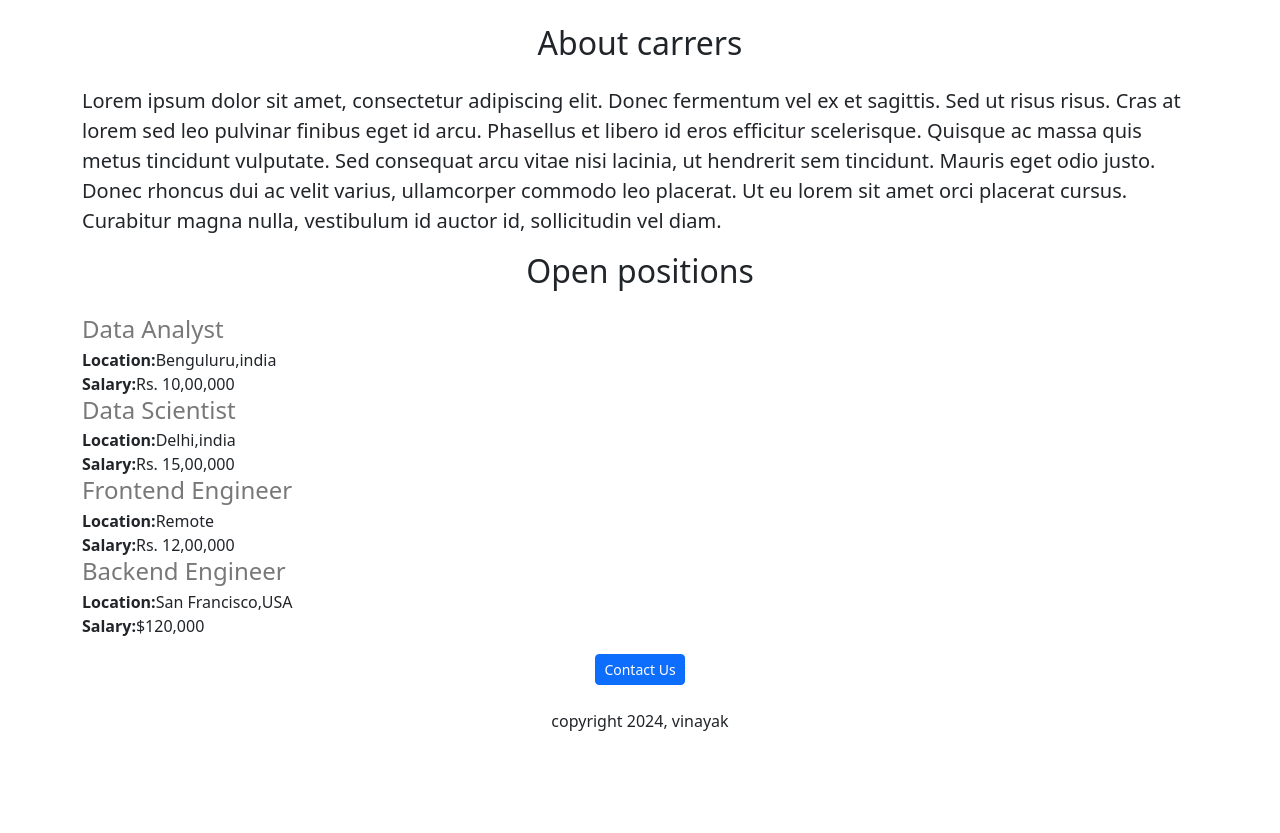
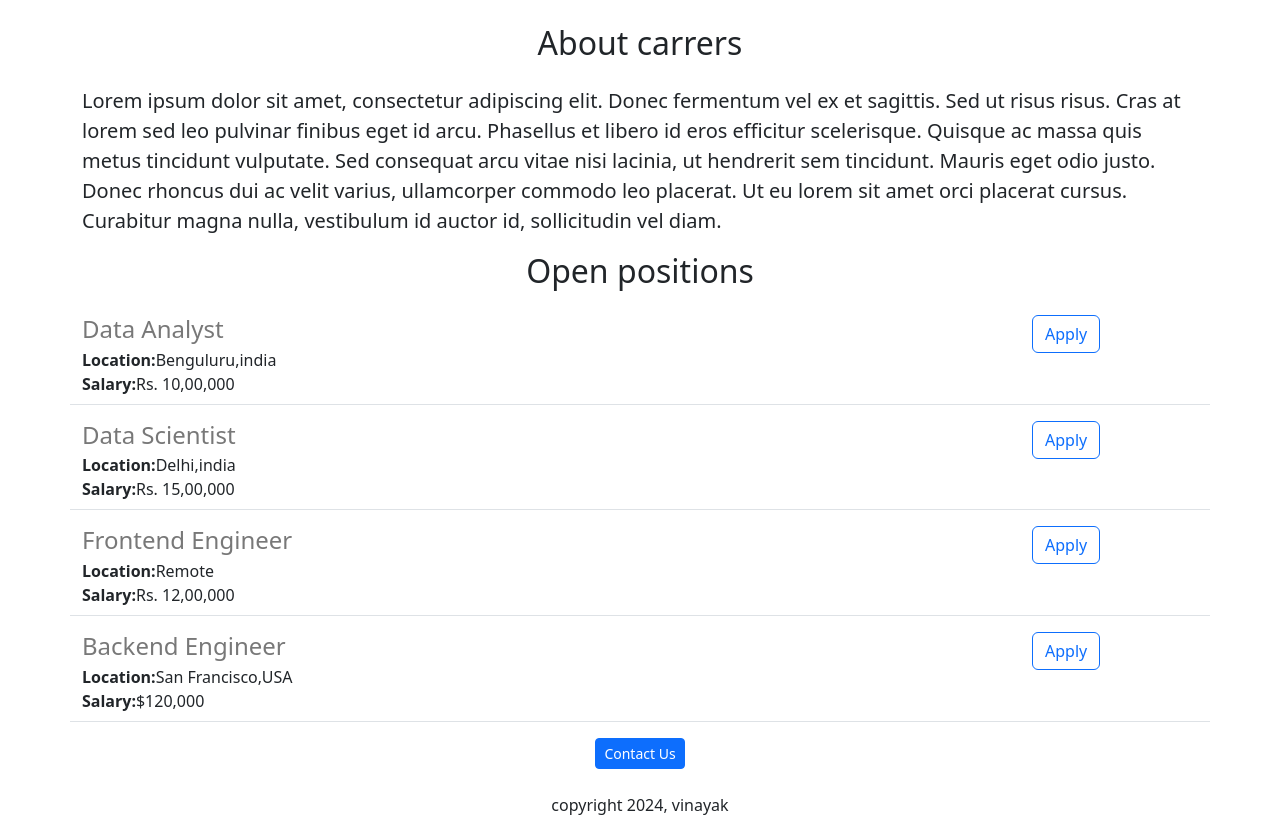
Before and after one commit to vinayak598/vinayak-carrers-website, a Flask app: page / in a window 1280 px wide. Shown: the part 440-1273 px from the top of the page. Before the commit the page ends 1171 px from the top, so only its background shows below. Run offline with Flask 3, Linux system fonts and the light colour scheme.

Commit message:
Initial commit

```diff
--- a/app.py
+++ b/app.py
@@ -1,4 +1,4 @@
-from flask import Flask,render_template
+from flask import Flask,render_template,jsonify
 
 app = Flask(__name__)
 JOBS = [
@@ -31,5 +31,9 @@ JOBS = [
 def hello_world():
     return render_template('home.html', jobs=JOBS, company_name='vinayak')
 
+@app.route('/api/jobs')
+def list_jobs():
+    return jsonify(JOBS)
+
 if __name__ == "__main__":
     app.run(host="0.0.0.0",port=8080,debug=True)
--- a/templates/jobitem.html
+++ b/templates/jobitem.html
@@ -1,5 +1,6 @@
-<div>
-   <h4 style="color:rgb(120,120,120);margin-bottom:4px;"">{{job['title']}}</h4>
+<div class='border-bottom row' style='margin-bottom:16px;padding-bottom:8px;''>
+  <div class="col-10">
+   <h4 style="color:rgb(120,120,120);margin-bottom:4px;">{{job['title']}}</h4>
    <div>
      <b>Location:</b>{{job['location']}}
    </div>
@@ -8,4 +9,8 @@
      <b>Salary:</b>{{job['salary']}}
    </div>
    {% endif %}
+  </div>
+  <div class="col-2">
+  <button type="button" class="btn btn-outline-primary">Apply</button>
+  </div>
  </div>
```
